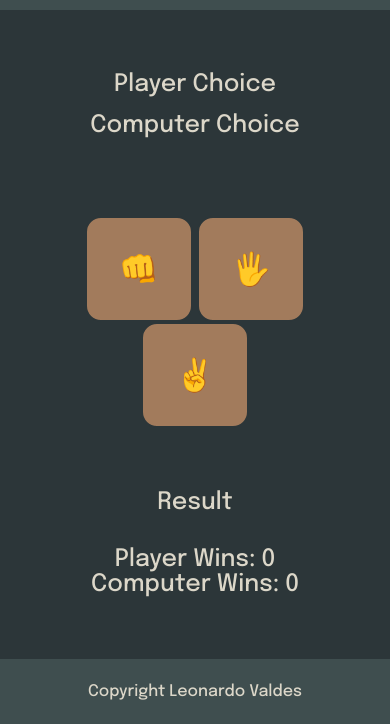
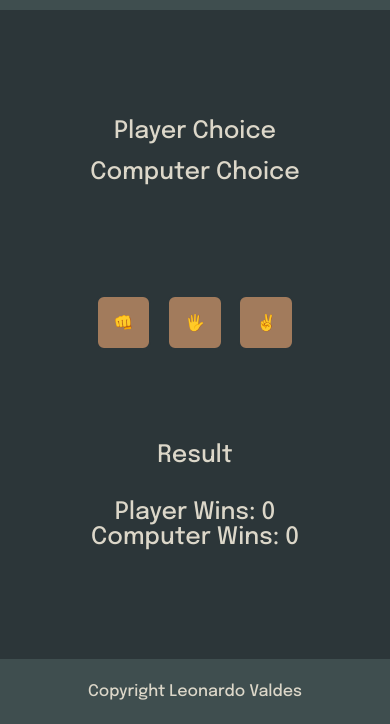
Before and after one commit to valdes91/rock-paper-scissors, a plain HTML site: page index.html in a window 390 px wide. Shown: the part 120-844 px from the top of the page. Drawn offline with Linux system fonts and the light colour scheme.

Commit message:
fixed mobile display breaking bug

```diff
--- a/styles.css
+++ b/styles.css
@@ -6,6 +6,11 @@
 	padding: 0;
 	margin: 0;
 	font-family: 'Epilogue', sans-serif;
+}
+
+html,
+body {
+	height: 100%;
 }
 
 header {
@@ -23,13 +28,8 @@ footer {
 	padding: 1.5rem;
 }
 
-body {
-	height: 100svh;
-}
-
 .container {
 	height: 100%;
-	position: relative;
 	color: #dcd7c9;
 }
 
@@ -80,6 +80,8 @@ button {
 	background-color: #2c3639;
 	flex: 1;
 	justify-content: space-evenly;
+	padding-top: 1rem;
+	padding-bottom: 1rem;
 }
 
 .result {
@@ -93,3 +95,10 @@ button {
 	margin-bottom: 1rem;
 	font-size: 1.25rem;
 }
+
+@media only screen and (max-width: 600px) {
+	button {
+		font-size: 1rem;
+		padding: 1rem;
+	}
+}
```
